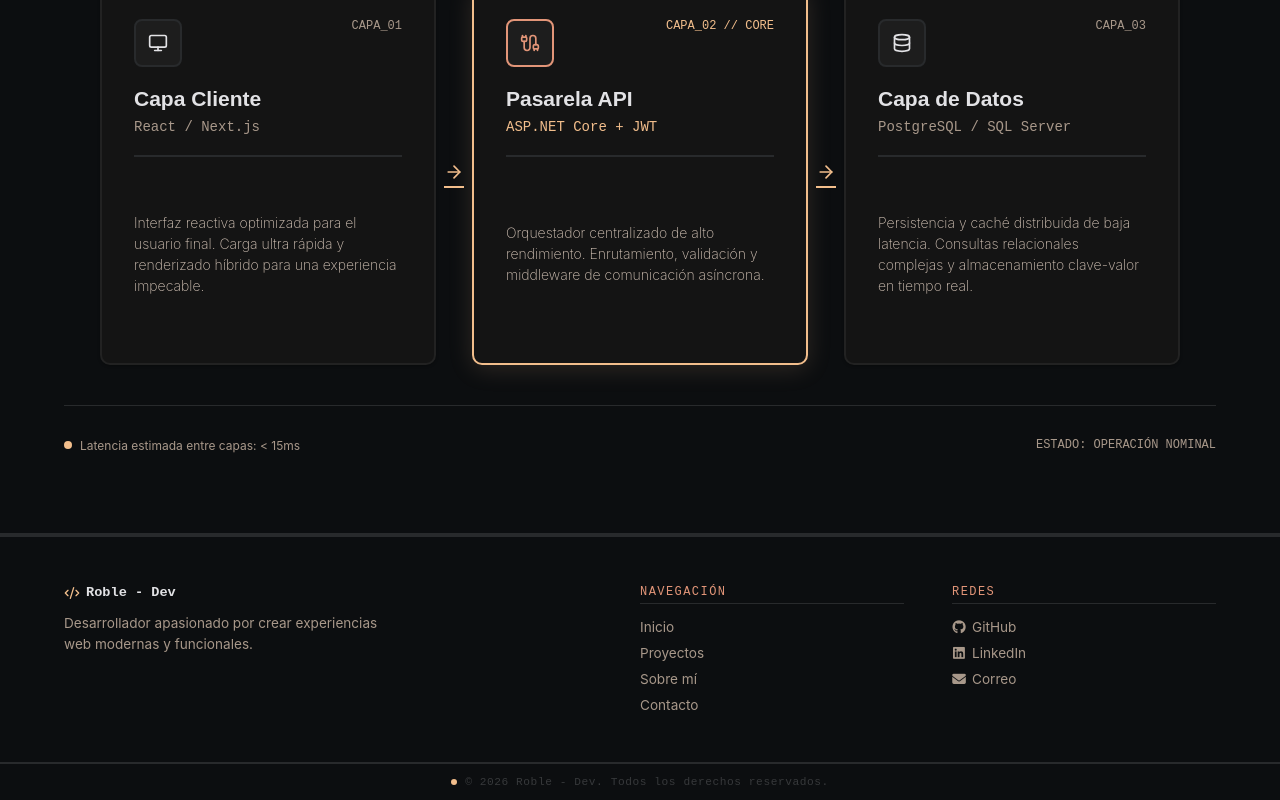
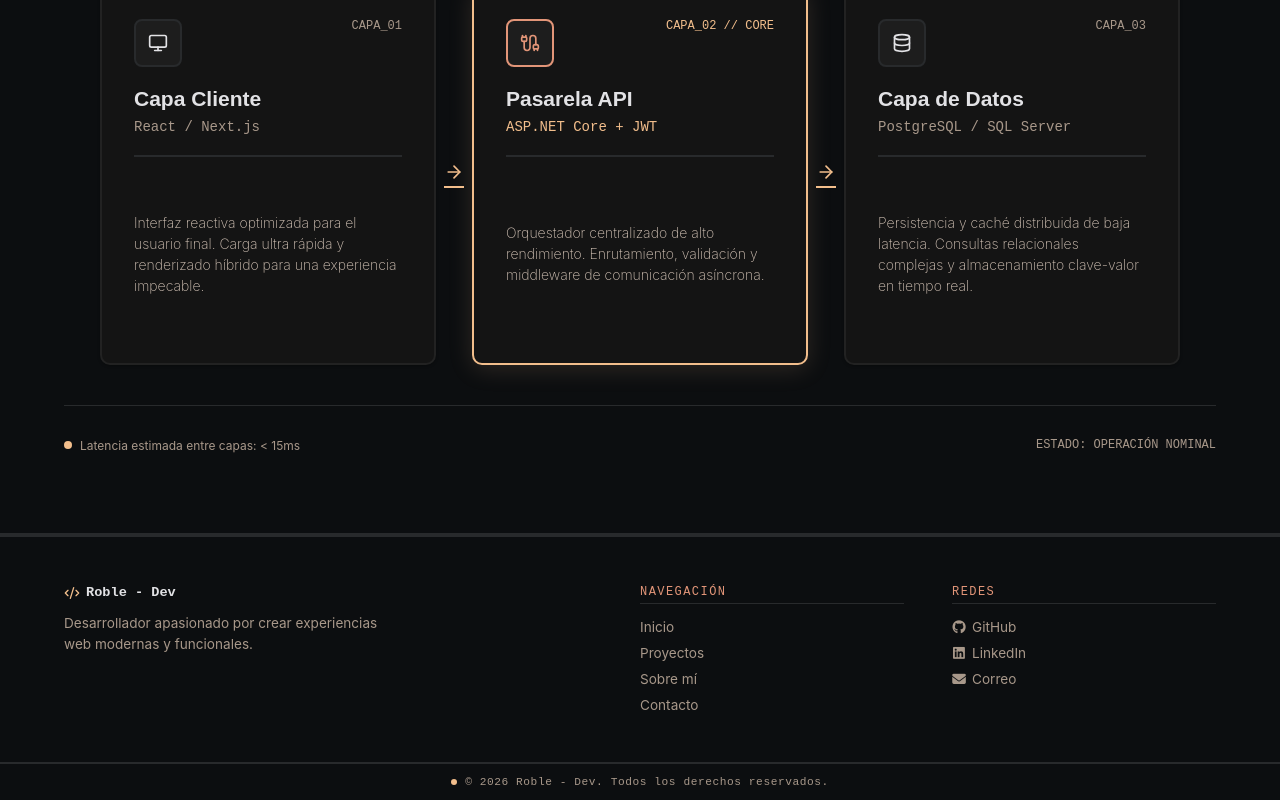
Before and after one commit to AlexJRQ32/Proyecto-Portafolio, a React (Vite) app in the folder frontend/: page /home in a window 1280 px wide. Shown: the part 1526-2326 px from the top of the page. Built offline with nearby package versions, Linux system fonts and the light colour scheme.

Commit message:
fix: lighthouse fixes - footer contrast, lang toggle a11y name, robots.txt

```diff
--- a/frontend/src/common/components/Footer/Footer.css
+++ b/frontend/src/common/components/Footer/Footer.css
@@ -115,7 +115,7 @@
   align-items: center;
   justify-content: center;
   gap: 8px;
-  color: var(--text-disabled);
+  color: var(--text-muted);
   font-family: var(--font-code);
   font-size: 0.7rem;
   letter-spacing: 0.05em;
--- a/frontend/src/common/components/Header/Header.jsx
+++ b/frontend/src/common/components/Header/Header.jsx
@@ -64,7 +64,7 @@ function Header() {
           <button
             className="header-lang-toggle"
             onClick={() => setLang(lang === 'es' ? 'en' : 'es')}
-            aria-label={h.ariaToggle}
+            aria-label={`${lang === 'es' ? 'ES' : 'EN'} - ${h.ariaToggle}`}
           >
             <i data-lucide="languages" className="header-lang-icon" aria-hidden="true"></i>
             <span className="header-lang-text">{lang === 'es' ? 'ES' : 'EN'}</span>
```
Also changed, not shown: frontend/public/robots.txt (added).
